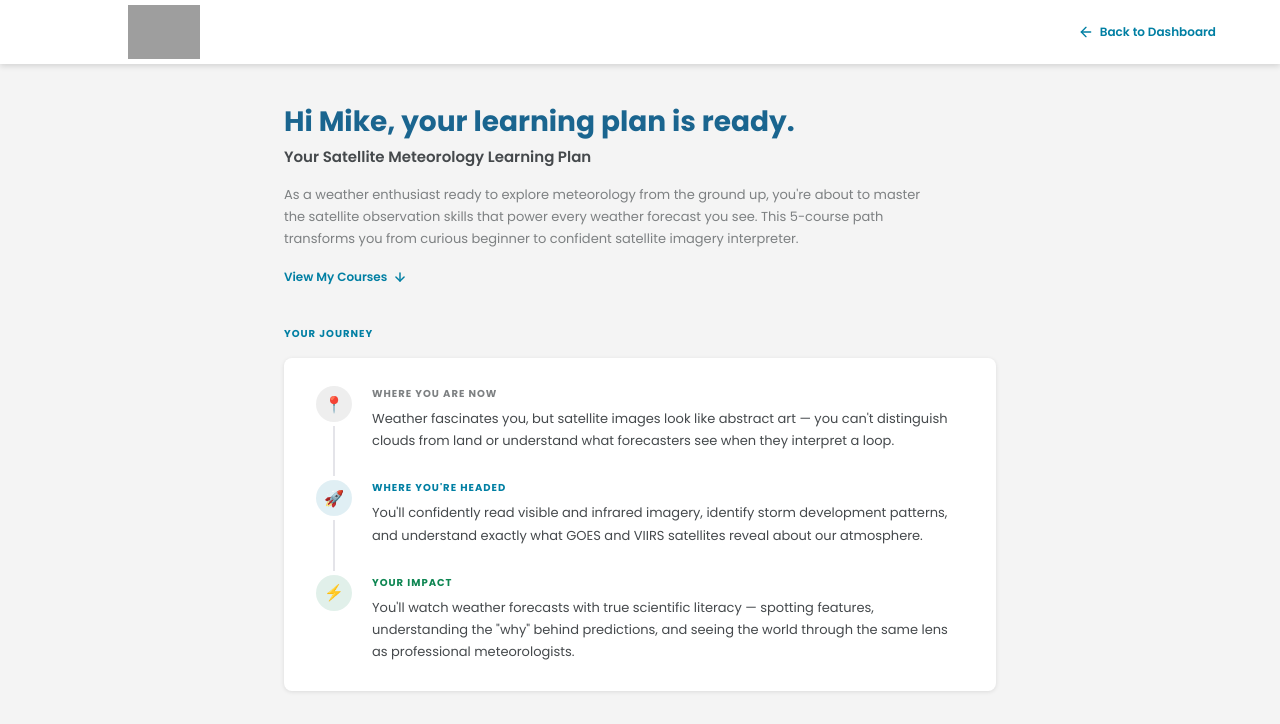
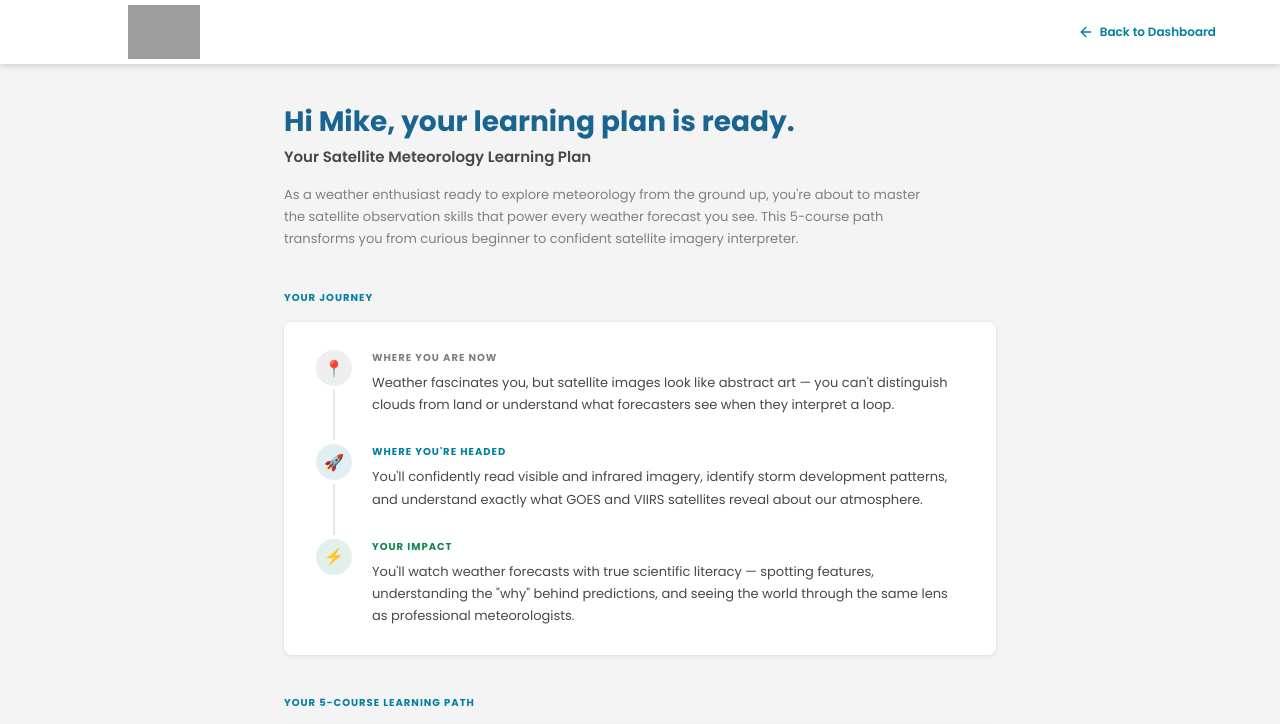
Before and after one commit to mackwallace/MetEd-Prototype, a plain HTML site: page learning-plan-results-v1.5.html in a window 1280 px wide. Shown: the top 724 px of the page. Drawn offline with Linux system fonts and the light colour scheme; grey boxes are pictures that could not be loaded.

Commit message:
Remove 'View My Courses' scroll link from results page
Co-Authored-By: Claude Sonnet 4.6 <noreply@anthropic.com>

```diff
--- a/learning-plan-results-v1.5.html
+++ b/learning-plan-results-v1.5.html
@@ -498,12 +498,6 @@
       <div class="plan-greeting" id="plan-greeting">Hi Mike, your learning plan is ready.</div>
       <div class="plan-subtitle" id="plan-subtitle">Your Satellite Meteorology Learning Plan</div>
       <p class="plan-welcome" id="plan-welcome">As a weather enthusiast ready to explore meteorology from the ground up, you're about to master the satellite observation skills that power every weather forecast you see. This 5-course path transforms you from curious beginner to confident satellite imagery interpreter.</p>
-      <a href="#courses" class="jump-link">
-        View My Courses
-        <svg viewBox="0 0 24 24" fill="none" stroke="currentColor" stroke-width="2.5" stroke-linecap="round" stroke-linejoin="round">
-          <line x1="12" y1="5" x2="12" y2="19"/><polyline points="19 12 12 19 5 12"/>
-        </svg>
-      </a>
     </div>
 
     <!-- Transformation -->
```
